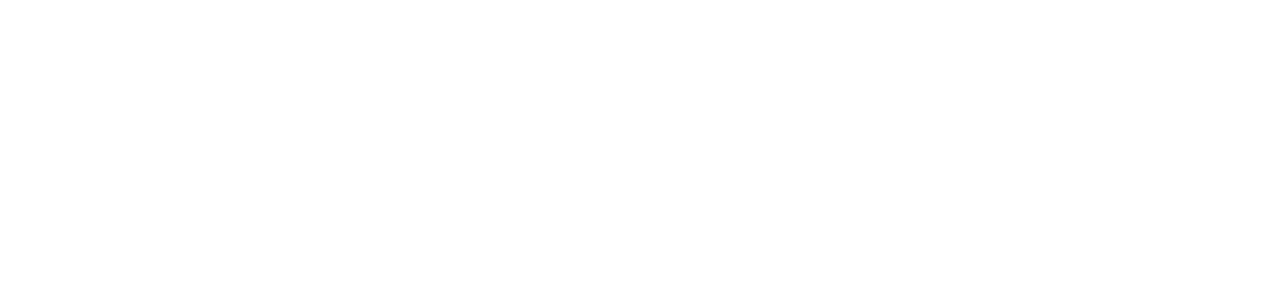
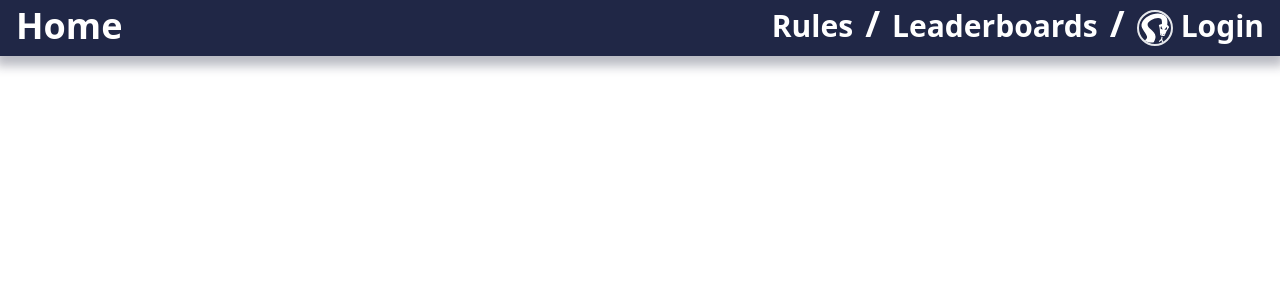
Before and after one commit to Rares3110/snake-react, a React (Create React App) app: page /login in a window 1280 px wide. Before the commit this address had no page. Shown: the top 300 px of the page. Built offline with nearby package versions, Linux system fonts and the light colour scheme.

Commit message:
Basic page setup

```diff
--- a/src/App.tsx
+++ b/src/App.tsx
@@ -1,7 +1,10 @@
 import React from "react";
-import {Routes, Route} from "react-router-dom";
+import {Routes, Route, Navigate} from "react-router-dom";
+import AccountPage from "./components/pages/AccountPage";
 import FullSizeSnakePage from "./components/pages/FullSizeSnakePage";
 import HomePage from "./components/pages/HomePage";
+import LeaderboardsPage from "./components/pages/Leaderboard";
+import LoginPage from "./components/pages/LoginPage";
 import AppleGoldenImage from "./resources/png/apple_golden.png";
 import AppleNormalImage from "./resources/png/apple_normal.png";
 import PortalImage from "./resources/png/portal.png";
@@ -17,6 +20,10 @@
 		<Routes>
 			<Route path='/' element={<HomePage/>}/>
 			<Route path='/game' element={<FullSizeSnakePage/>}/>
+			<Route path='/leaderboards' element={<LeaderboardsPage/>}/>
+			<Route path='/account' element={<AccountPage/>}/>
+			<Route path='/login' element={<LoginPage/>}/>
+			<Route path="*" element={<Navigate to="/"/>}/>
 		</Routes>
 	</div>);
 }
--- /dev/null
+++ b/src/components/pages/AccountPage.tsx
@@ -0,0 +1,23 @@
+import React, { useEffect } from "react";
+import { useNavigate } from "react-router-dom";
+import userData from "../../stores/UserData";
+import NavBar from "../singular/NavBar";
+
+const AccountPage:React.FC = () => {
+    const navigate = useNavigate();
+
+    useEffect(() => {
+        if(userData.user === null) {
+            navigate('/login');
+        }
+    });
+
+    console.log(userData.user);
+
+    return (<div>
+        <NavBar/>;
+        <div className="mt-20">{userData.user?.displayName}</div>
+    </div>)
+}
+
+export default AccountPage;
--- a/src/components/pages/HomePage.tsx
+++ b/src/components/pages/HomePage.tsx
@@ -33,7 +33,7 @@
         <motion.button
         whileHover={{scale: 1.02}}
         whileTap={{scale: 0.98}}
-        className="mt-10 flex items-center w-[380px] h-16 rounded-full
+        className="mt-14 flex items-center w-[380px] h-16 rounded-full
         bg-rose-700 select-none shadow-button"
         onClick={() => {
             navigate('/game');
@@ -49,7 +49,7 @@
         </div>
         <div className="mt-2 text-2xl font-bold text-white">Score {score}</div>
 
-        <div className="h-[1200px]"/>
+        <div className="h-[200px]"/>
     </div>);
 }
 
--- /dev/null
+++ b/src/components/pages/Leaderboard.tsx
@@ -0,0 +1,10 @@
+import React from "react";
+import NavBar from "../singular/NavBar";
+
+const LeaderboardsPage:React.FC = () => {
+    return (<div>
+        <NavBar/>
+    </div>);
+}
+
+export default LeaderboardsPage;
--- /dev/null
+++ b/src/components/pages/LoginPage.tsx
@@ -0,0 +1,10 @@
+import React from "react";
+import NavBar from "../singular/NavBar";
+
+const LoginPage:React.FC = () => {
+    return (<div>
+        <NavBar/>
+    </div>);
+}
+
+export default LoginPage;
--- a/src/components/singular/NavBar.tsx
+++ b/src/components/singular/NavBar.tsx
@@ -1,15 +1,52 @@
 import React from "react";
 import {motion} from "framer-motion";
+
+import {GiSnakeTongue} from "react-icons/gi";
 
 const NavBar:React.FC = () => {
     return (<div className="fixed z-[200] top-0 w-full h-14 bg-darker-space-cadet
     shadow-navbar-darker-space-cadet">
-        <div className="absolute flex items-center h-full right-4">
+        <div className="absolute right-4 flex flex-row-reverse items-center h-full
+        text-3xl font-semibold text-white bottom-[2px]">
             <motion.button
             whileHover={{scale: 1.05}}
             whileTap={{scale: 0.95}}
-            className="text-3xl font-semibold text-white">
+            className="text-3xl font-semibold text-white flex items-center">
+                <GiSnakeTongue className="mr-2 mt-1 rounded-full border-2 w-9 h-9"/>
                 Login
+            </motion.button>
+
+            <div className="hidden sm:block mx-3 text-4xl mb-1">
+                /
+            </div>
+
+            <motion.button
+            whileHover={{scale: 1.05}}
+            whileTap={{scale: 0.95}}
+            className="hidden sm:block"
+            >
+                Leaderboards
+            </motion.button>
+
+            <div className="hidden md:block mx-3 text-4xl mb-1">
+                /
+            </div>
+
+            <motion.button
+            whileHover={{scale: 1.05}}
+            whileTap={{scale: 0.95}}
+            className="hidden md:block"
+            >
+                Rules
+            </motion.button>
+        </div>
+
+        <div className="absolute left-4 flex items-center h-full bottom-[2px]">
+            <motion.button
+            whileHover={{scale: 1.05}}
+            whileTap={{scale: 0.95}}
+            className="text-4xl text-white font-semibold">
+                Home
             </motion.button>
         </div>
     </div>);
--- /dev/null
+++ b/src/services/Login.ts
@@ -0,0 +1,30 @@
+import { createUserWithEmailAndPassword, signInWithEmailAndPassword, signOut } from "firebase/auth";
+import { auth } from "./firebase";
+import userData from "../stores/UserData";
+
+export const signUp = async(email: string, password: string) => {
+    return createUserWithEmailAndPassword(auth, email, password).then((userCredential) => {
+        userData.setUser(userCredential.user);
+        return true;
+    }).then(() => {
+        return false;
+    });
+}
+
+export const Login = async(email: string, password: string) => {
+    return signInWithEmailAndPassword(auth, email, password).then((userCredential) => {
+        userData.setUser(userCredential.user);
+        return true;
+    }).then(() => {
+        return false;
+    });
+}
+
+export const Logout = async() => {
+    return signOut(auth).then(() => {
+        userData.removeUser();
+        return true;
+    }).catch(() => {
+        return false;
+    });
+}
--- /dev/null
+++ b/src/stores/UserData.ts
@@ -0,0 +1,21 @@
+import { makeAutoObservable } from "mobx";
+import { User } from "firebase/auth";
+
+class UserData {
+    user: User | null = null;
+
+    constructor() {
+        makeAutoObservable(this);
+    }
+
+    setUser(user: User) {
+        this.user = user;
+    }
+
+    removeUser() {
+        this.user = null;
+    }
+}
+
+const userData = new UserData();
+export default userData;
```
